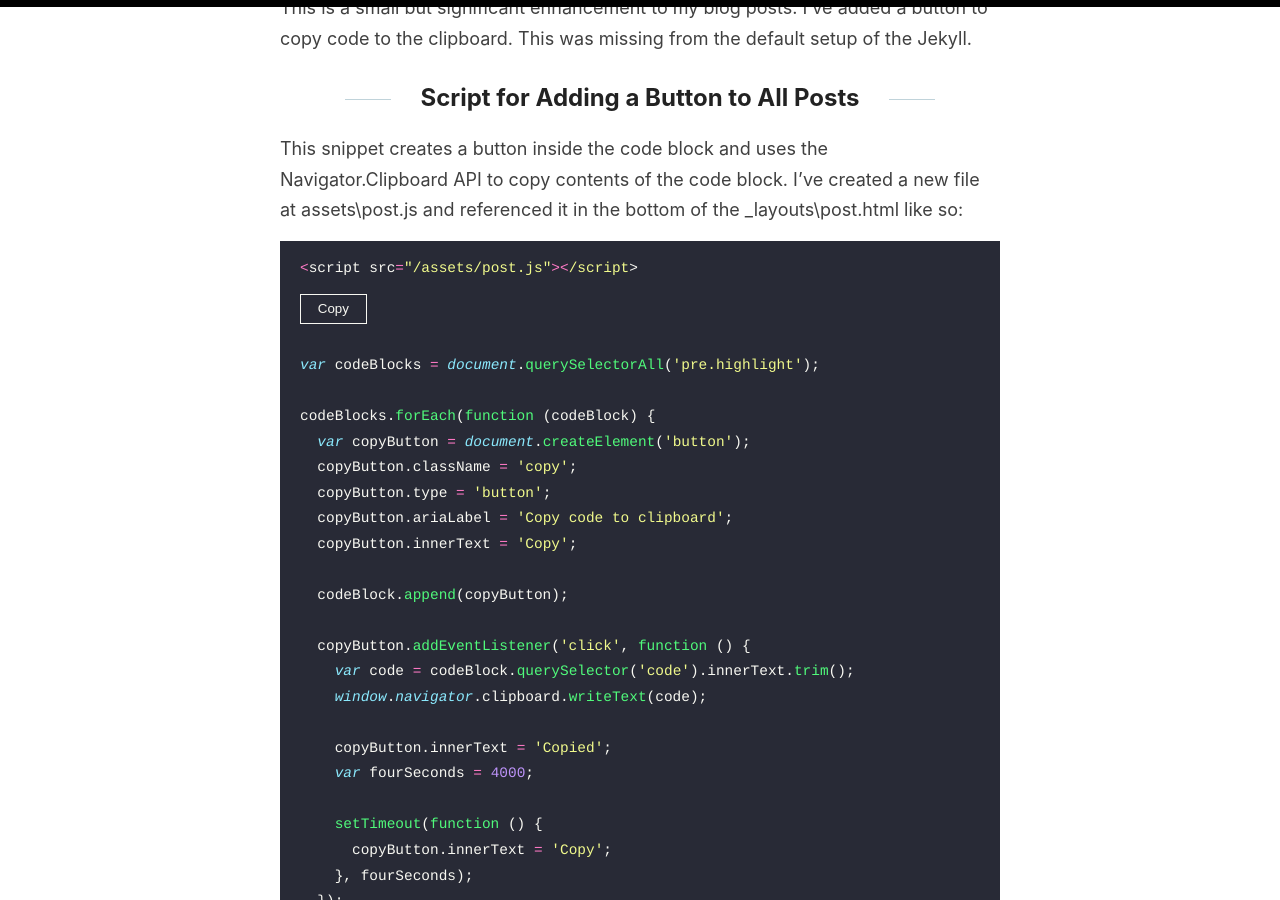
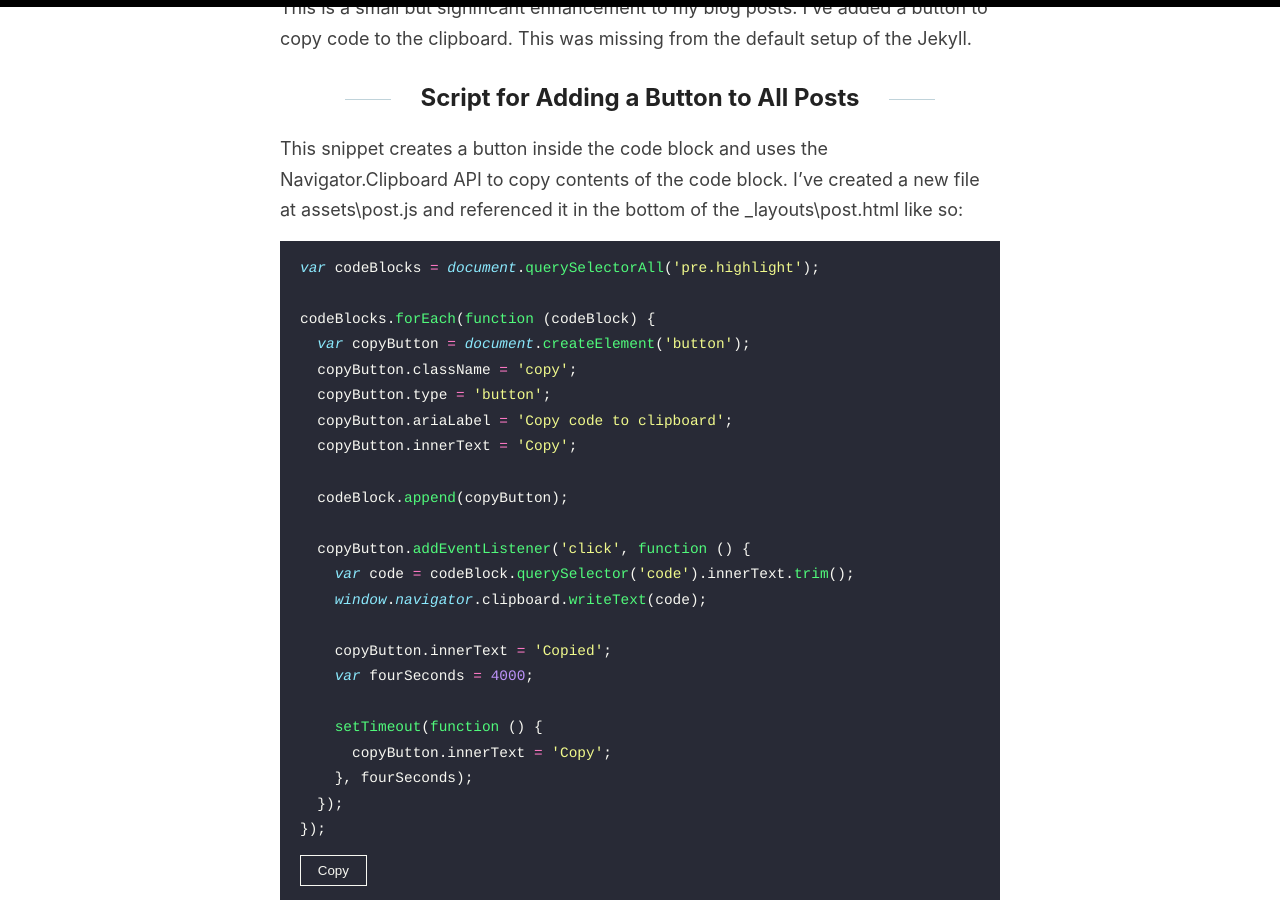
Before and after one commit to karolcholewa/blog, a Jekyll site: the page built from _posts/2021-06-20-copy-to-clipboard-button.md, in a window 1280 px wide and 900 px high, scrolled down 349 px. Built offline with Jekyll 4.4.1, drawn with Linux system fonts in a browser that asks for light colours; part of the change alters nothing that is shown.

Commit message:
cleaned up the post

````diff
--- a/_posts/2021-06-20-copy-to-clipboard-button.md
+++ b/_posts/2021-06-20-copy-to-clipboard-button.md
@@ -8,10 +8,7 @@ This is a small but significant enhancement to my blog posts. I've added a butto
 
 ## Script for Adding a Button to All Posts
 This snippet creates a button inside the code block and uses the Navigator.Clipboard API to copy contents of the code block. I've created a new file at assets\post.js and referenced it in the bottom of the _layouts\post.html like so:
-
-```javascript
-<script src="{{ site.baseurl }}/assets/post.js"></script>
-```
+<script> src="{{ site.baseurl }}/assets/post.js"></script>
 
 ```javascript
 var codeBlocks = document.querySelectorAll('pre.highlight');
````
